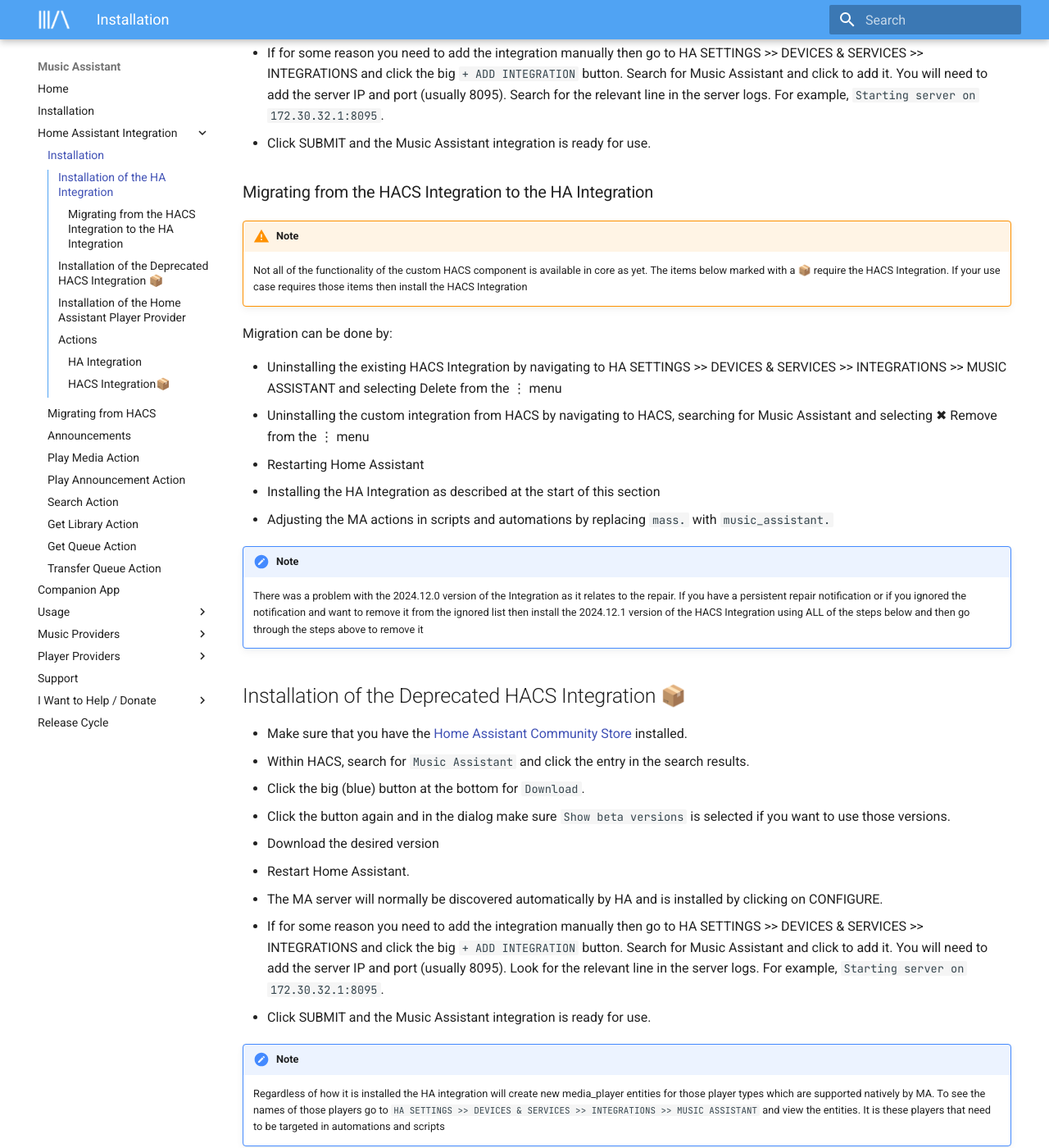
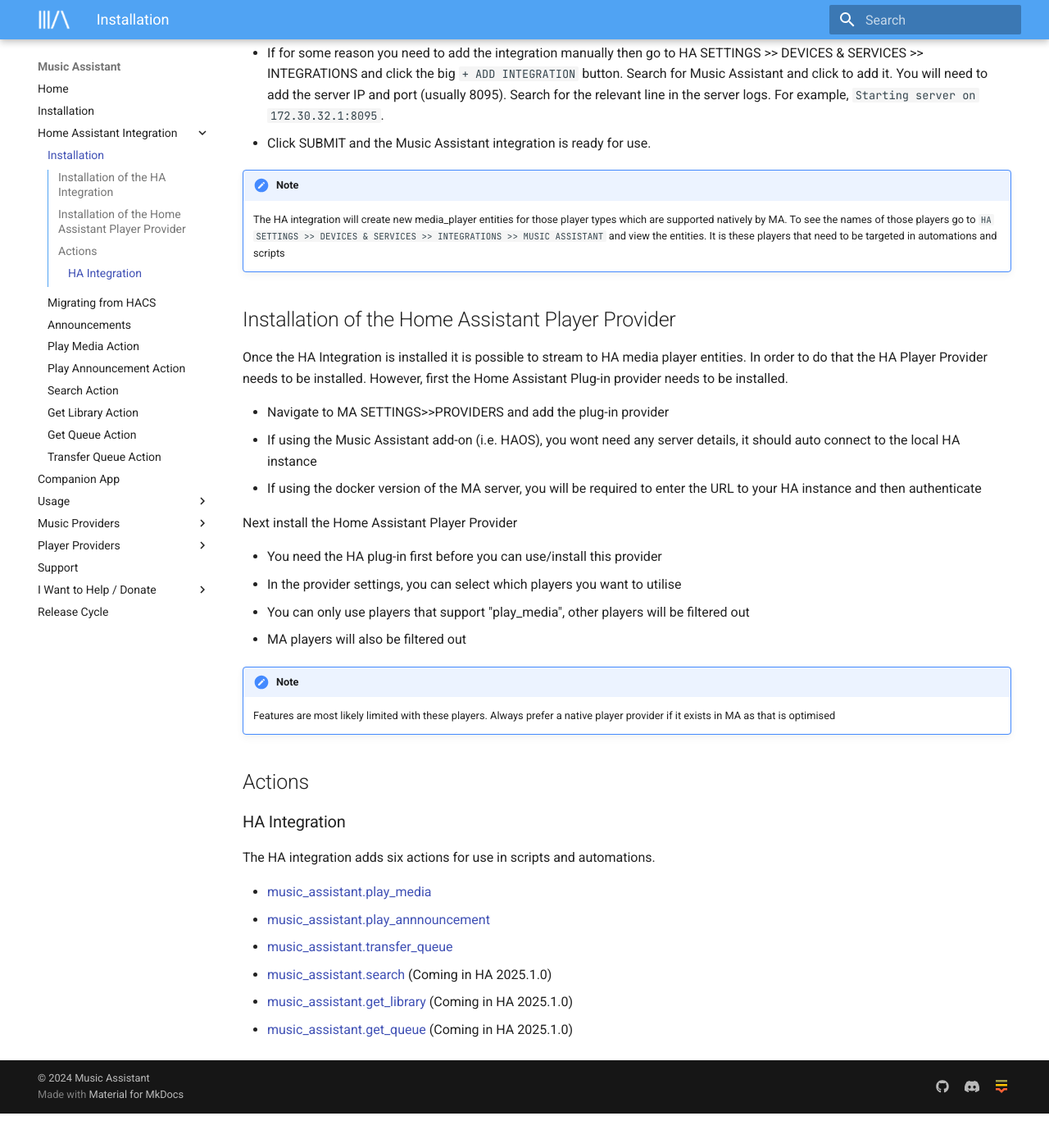
Before and after one commit to pwbriggs/music-assistant.github.io, an MkDocs documentation site: the page built from docs/integration/installation.md, in a window 1280 px wide and 1400 px high, scrolled down 378 px. Shown: the whole window at 82% size. Built offline with MkDocs 1.6.1 and Material for MkDocs 9.7.7, drawn with Linux system fonts in a browser that asks for light colours; after the commit the page ends 1736 px from its top, so only the background shows below that; some of the changed text lies outside the part shown.

Commit message:
Remove HACS info

```diff
--- a/docs/integration/installation.md
+++ b/docs/integration/installation.md
@@ -3,42 +3,14 @@
 
 ## Installation of the HA Integration
 
-As of HA 2024.12 the Integration to connect Music Assistant to Home Assistant is available in HA core.
+The Integration to connect Music Assistant to Home Assistant is available in HA core.
 
 - The MA server will normally be discovered automatically by HA and is installed by clicking on CONFIGURE.
 - If for some reason you need to add the integration manually then go to HA SETTINGS >>  DEVICES & SERVICES >> INTEGRATIONS and click the big `+ ADD INTEGRATION` button. Search for Music Assistant and click to add it. You will need to add the server IP and port (usually 8095). Search for the relevant line in the server logs. For example, `Starting server on 172.30.32.1:8095`.
 - Click SUBMIT and the Music Assistant integration is ready for use.
 
-### Migrating from the HACS Integration to the HA Integration
-
-!!! warning "Note"
-    Not all of the functionality of the custom HACS component is available in core as yet. The items below marked with a 📦 require the HACS Integration. If your use case requires those items then install the HACS Integration
-
-Migration can be done by:
-
-- Uninstalling the existing HACS Integration by navigating to HA SETTINGS >>  DEVICES & SERVICES >> INTEGRATIONS >> MUSIC ASSISTANT and selecting Delete from the ⋮ menu
-- Uninstalling the custom integration from HACS by navigating to HACS, searching for Music Assistant and selecting ✖ Remove from the ⋮ menu
-- Restarting Home Assistant
-- Installing the HA Integration as described at the start of this section
-- Adjusting the MA actions in scripts and automations by replacing `mass.` with `music_assistant.`
-
-!!! note "Note"
-    There was a problem with the 2024.12.0 version of the Integration as it relates to the repair. If you have a persistent repair notification or if you ignored the notification and want to remove it from the ignored list then install the 2024.12.1 version of the HACS Integration using ALL of the steps below and then go through the steps above to remove it
-
-## Installation of the Deprecated HACS Integration 📦
-
-- Make sure that you have the [Home Assistant Community Store](https://hacs.xyz/) installed.
-- Within HACS, search for `Music Assistant` and click the entry in the search results.
-- Click the big (blue) button at the bottom for `Download`.
-- Click the button again and in the dialog make sure `Show beta versions` is selected if you want to use those versions.
-- Download the desired version
-- Restart Home Assistant.
-- The MA server will normally be discovered automatically by HA and is installed by clicking on CONFIGURE.
-- If for some reason you need to add the integration manually then go to HA SETTINGS >>  DEVICES & SERVICES >> INTEGRATIONS and click the big `+ ADD INTEGRATION` button. Search for Music Assistant and click to add it. You will need to add the server IP and port (usually 8095). Look for the relevant line in the server logs. For example, `Starting server on 172.30.32.1:8095`.
-- Click SUBMIT and the Music Assistant integration is ready for use.
-
 !!! note
-    Regardless of how it is installed the HA integration will create new media_player entities for those player types which are supported natively by MA. To see the names of those players go to `HA SETTINGS >>  DEVICES & SERVICES >> INTEGRATIONS >> MUSIC ASSISTANT` and view the entities. It is these players that need to be targeted in automations and scripts
+    The HA integration will create new media_player entities for those player types which are supported natively by MA. To see the names of those players go to `HA SETTINGS >>  DEVICES & SERVICES >> INTEGRATIONS >> MUSIC ASSISTANT` and view the entities. It is these players that need to be targeted in automations and scripts
 
 ## Installation of the Home Assistant Player Provider
 
@@ -62,19 +34,11 @@
 
 ### HA Integration
 
-The HA integration adds three actions for use in scripts and automations.
+The HA integration adds six actions for use in scripts and automations.
 
 - [music_assistant.play_media](../faq/massplaymedia.md)
 - [music_assistant.play_annnouncement](../faq/massannounce.md)
 - [music_assistant.transfer_queue](../faq/masstransfer.md)
-
-### HACS Integration📦
-
-The HACS integration adds six actions for use in scripts and automations.
-
-- [mass.play_media](../faq/massplaymedia.md)📦
-- [mass.play_annnouncement](../faq/massannounce.md)📦
-- [mass.transfer_queue](../faq/masstransfer.md) 📦
-- [mass.search](../faq/masssearch.md) 📦
-- [mass.get_library](../faq/get_library.md) 📦
-- [mass.get_queue](../faq/get_queue.md) 📦
+- [music_assistant.search](../faq/masssearch.md) (Coming in HA 2025.1.0)
+- [music_assistant.get_library](../faq/get_library.md) (Coming in HA 2025.1.0)
+- [music_assistant.get_queue](../faq/get_queue.md) (Coming in HA 2025.1.0)
```
